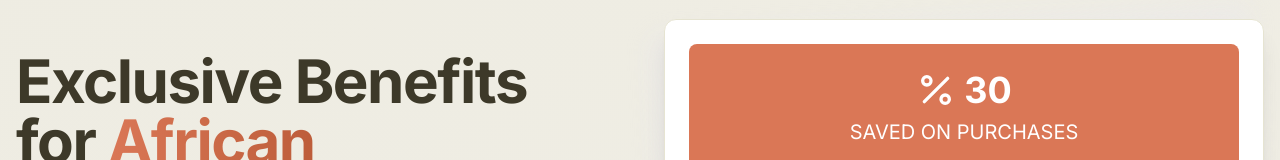
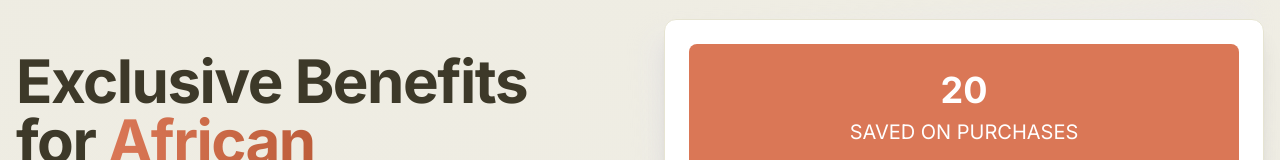
Before and after one commit to nass999/kenya-perk-spotlight, a React (Vite) app: page / in a window 1280 px wide. Shown: the part 141-301 px from the top of the page. Built offline with nearby package versions, Linux system fonts and the light colour scheme.

Commit message:
Fix: Update savings display in Hero component
Replaced "%30" with "20%" in the Hero component.

```diff
--- a/src/components/Hero.tsx
+++ b/src/components/Hero.tsx
@@ -1,4 +1,3 @@
-
 import { Button } from "@/components/ui/button";
 import { useRotatingText } from "@/hooks/useRotatingText";
 import { Percent, ShoppingBag, CreditCard } from "lucide-react";
@@ -71,8 +70,7 @@ const Hero = () => {
                 <div className="bg-[#da7756] h-32 rounded-lg mb-6 flex items-center justify-center text-white">
                   <div className="text-center">
                     <div className="flex justify-center items-center mb-2">
-                      <Percent className="h-10 w-10 mr-2" />
-                      <span className="text-4xl font-bold">30</span>
+                      <span className="text-4xl font-bold">20</span>
                     </div>
                     <p className="text-xl">SAVED ON PURCHASES</p>
                   </div>
```
